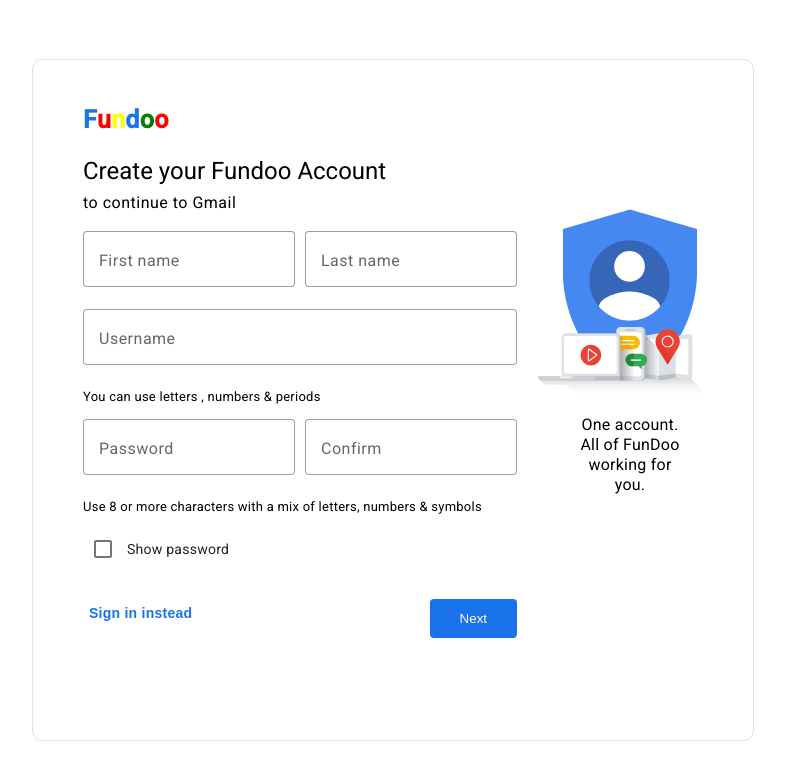
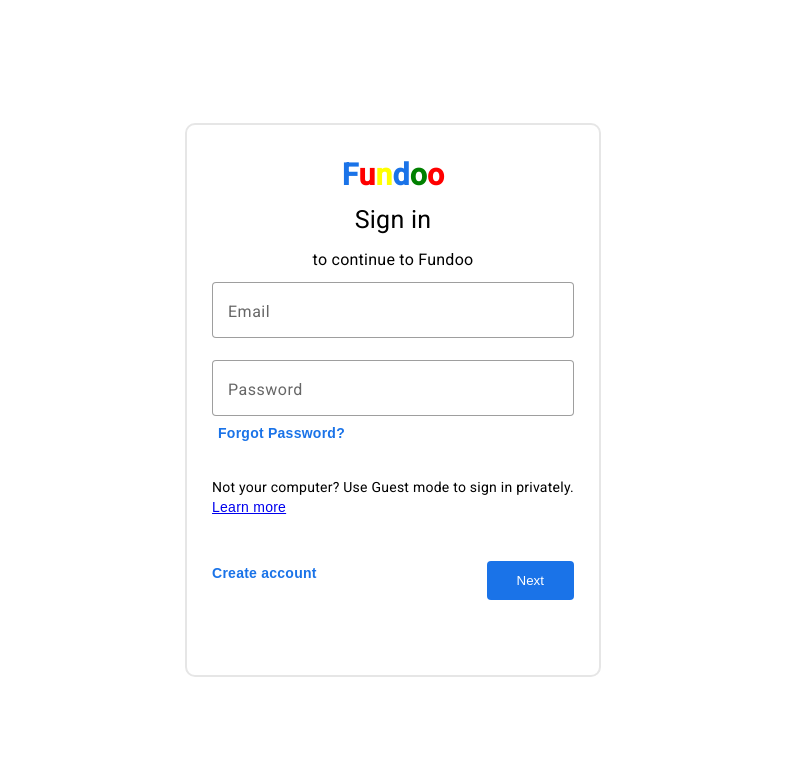
Before and after one commit to karanmaurya15/Fundoo, an Angular app in the folder Fundoo/: page / in a window 1280 px wide. Shown: the top 780 px of the page, without its empty margins (247-1032 px from the left). Built offline with nearby package versions, Linux system fonts and the light colour scheme.

Commit message:
[Karan] Added reponsive to login components

```diff
--- a/Fundoo/src/app/Components/login/login.component.html
+++ b/Fundoo/src/app/Components/login/login.component.html
@@ -12,12 +12,10 @@
       <p class="span">Sign in</p>
     </div>
     <div>
-      <p class="font"> to continue to Gmail </p>
+      <p class="font"> to continue to Fundoo </p>
     </div>
     <div class="InnerDiv">
-
       <form>
-
         <div>
           <mat-form-field appearance="outline" class="email">
             <mat-label>Email</mat-label>
@@ -33,10 +31,7 @@
             <mat-error>Enter valid Password</mat-error>
           </mat-form-field>
         </div>
-
         <button class="Forgot" routerLink="/forgotEmail"><b>Forgot Password?</b></button>
-
-
         <div> Not your computer? Use Guest mode to sign in privately.<br>
           <button class="register">
             <a href="https://support.google.com/chrome/answer/6130773?hl=en">Learn more</a>
@@ -49,5 +44,4 @@
       </form>
     </div>
   </div>
-
 </div>
--- a/Fundoo/src/app/Components/registration/registration.component.scss
+++ b/Fundoo/src/app/Components/registration/registration.component.scss
@@ -155,11 +155,7 @@
     height: auto;
    }
 }
-@media only screen and (max-width :900px){
-    .imagediv{
-        display: none;
-    }
-}
+
 @media only screen and (max-width :700px){
     .name{
         flex-direction: column;
--- a/Fundoo/src/app/app.component.html
+++ b/Fundoo/src/app/app.component.html
@@ -1,6 +1,6 @@
-<app-registration>
+<!-- <app-registration>
 
-</app-registration>
-<!-- <app-login>
+</app-registration> -->
+<app-login>
 
-</app-login> -->
+</app-login>
```
